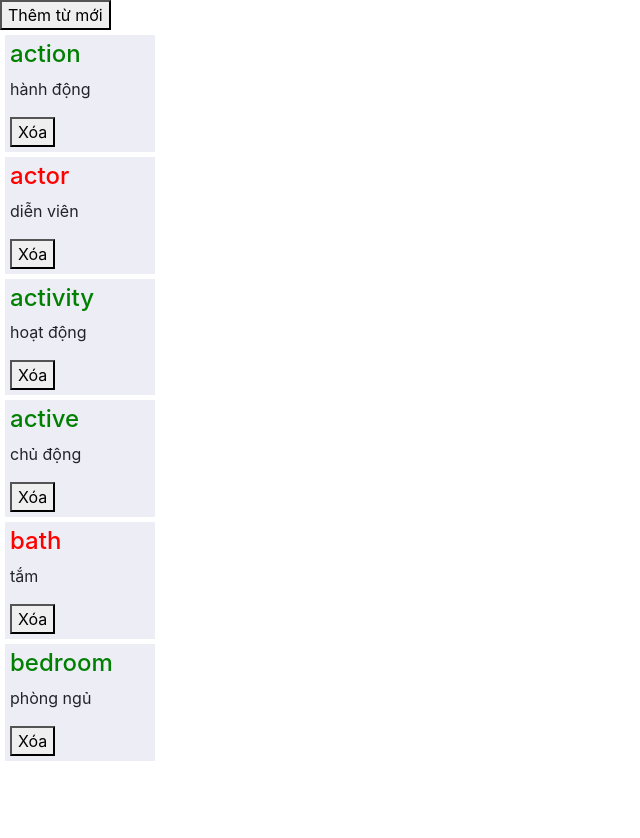
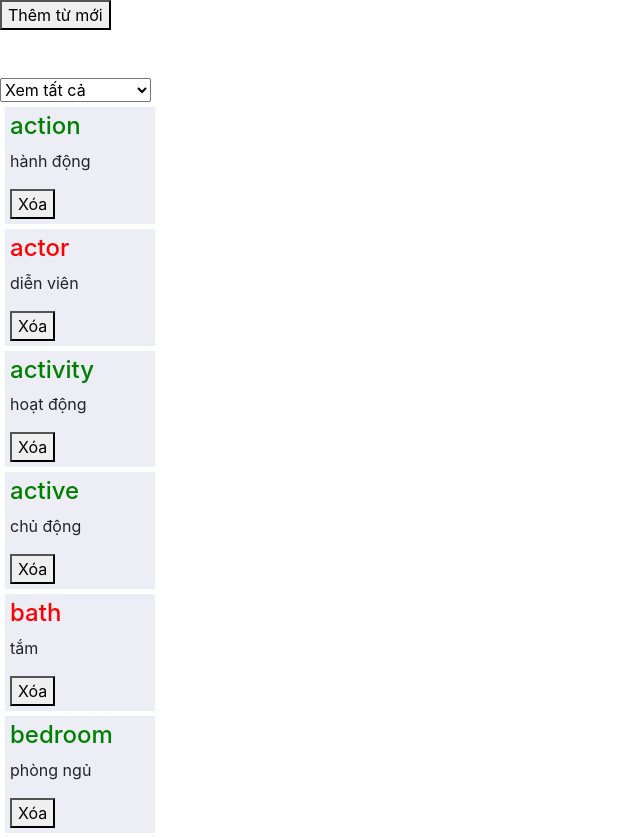
Before and after one commit to thuannxwork/demo-angular, an Angular app: page / in a window 1280 px wide. Shown: the whole page, without its empty margins (0-640 px from the left). Before the commit the page ends 800 px from the top, so only its background shows below. Built offline with nearby package versions, Linux system fonts and the light colour scheme.

Commit message:
7p54 bài 22

```diff
--- a/src/app/words/words.component.html
+++ b/src/app/words/words.component.html
@@ -5,7 +5,16 @@
     <br>
     <input placeholder="Nhập nghĩa tiếng việt" [(ngModel)]="newVn" />
 </div>
-<div *ngFor="let word of arrWords" class="word">
-    <h4 [ngStyle]="{color: word.memorized ? 'green' : 'red'}">{{ word.en }}</h4><p>{{ word.vn }}</p>
-    <button (click)="removeWord(word.id)">Xóa</button>
+<br><br>
+<select [(ngModel)]="filterStatus">
+    <option value="XEM_TAT_CA">Xem tất cả</option>
+    <option value="XEM_DA_NHO">Xem từ đã nhớ</option>
+    <option value="XEM_CHUA_NHO">Xem từ chưa nhớ</option>
+</select>
+<div *ngFor="let word of arrWords">
+    <div class="word" *ngIf="(filterStatus === 'XEM_TAT_CA') || (filterStatus === 'XEM_DA_NHO' && word.memorized) || (filterStatus === 'XEM_CHUA_NHO' && !word.memorized)">
+        <h4 [ngStyle]="{color: word.memorized ? 'green' : 'red'}">{{ word.en }}</h4>
+        <p>{{ word.vn }}</p>
+        <button (click)="removeWord(word.id)">Xóa</button>
+    </div>
 </div>
--- a/src/app/words/words.component.ts
+++ b/src/app/words/words.component.ts
@@ -6,6 +6,7 @@ import { Component, OnInit } from '@angular/core';
   styleUrls: ['./words.component.scss']
 })
 export class WordsComponent implements OnInit {
+  filterStatus = 'XEM_TAT_CA';
 
   constructor() { }
 
@@ -45,4 +46,5 @@ export class WordsComponent implements OnInit {
     const index = this.arrWords.findIndex(word => word.id === id);
     this.arrWords.splice(index, 1);
   }
+
 }
```
